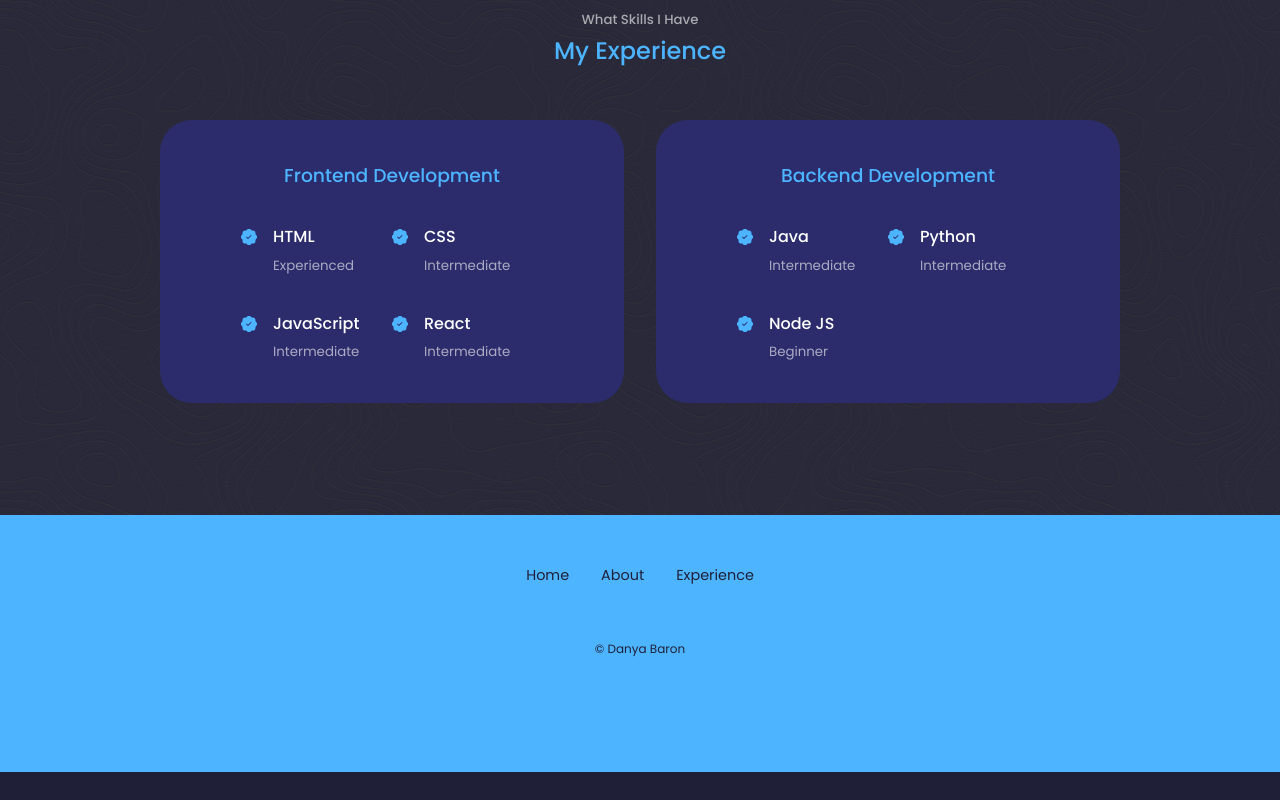
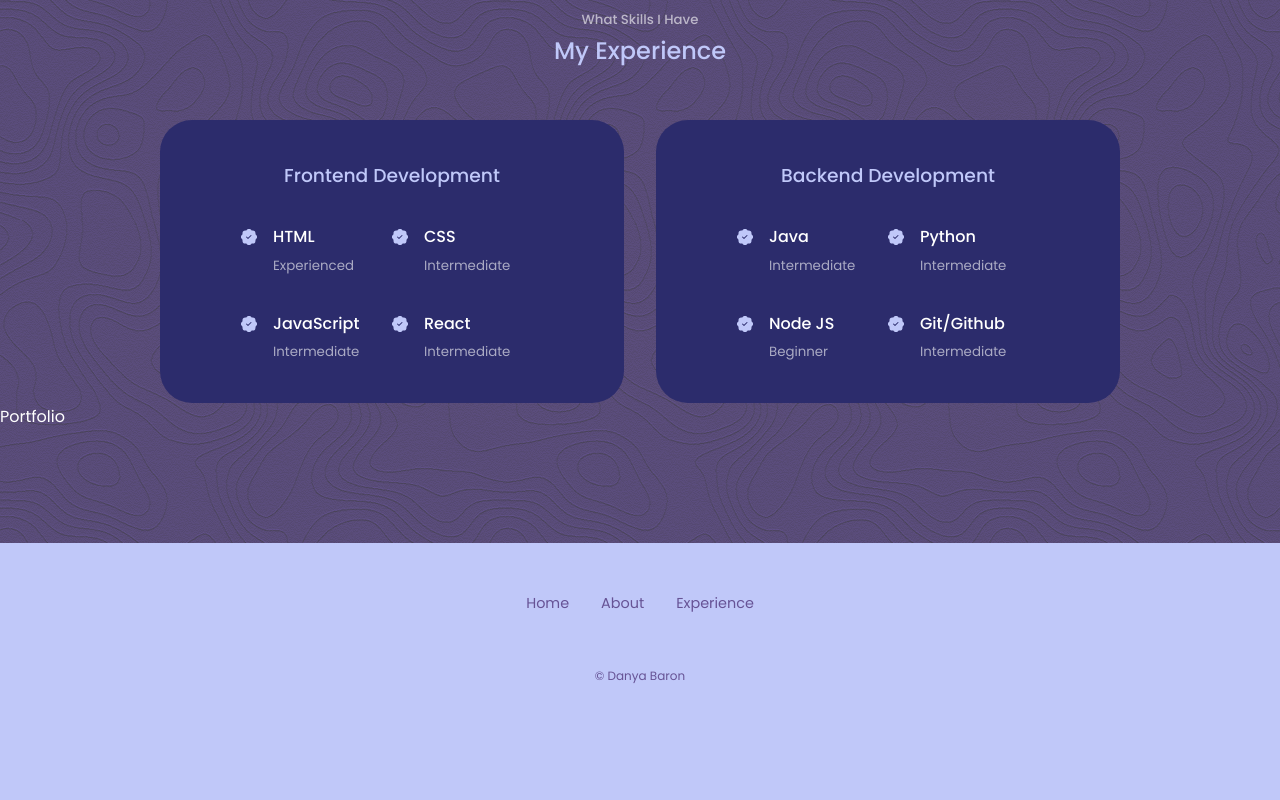
Before and after one commit to danyabaron/danyabaron.github.io, a React (Create React App) app: page / in a window 1280 px wide. Shown: the part 1277-2077 px from the top of the page. Before the commit the page ends 2049 px from the top, so only its background shows below. Built offline with nearby package versions, Linux system fonts and the light colour scheme.

Commit message:
changed readme

```diff
--- a/src/App.jsx
+++ b/src/App.jsx
@@ -3,6 +3,8 @@ import Header from './components/header/Header'
 import Nav from './components/nav/Nav'
 import About from './components/about/About'
 import Experience from  './components/experience/Experience'
+import Portfolio from  './components/portfolio/Portfolio'
+
 // import Zoom from 'react-reveal/Zoom'
 
 import Footer from './components/footer/Footer'
@@ -14,7 +16,7 @@ const App = () => {
             <Nav />
             <About />
             <Experience />
-
+            <Portfolio/>
             <Footer />
 
 
--- a/src/components/experience/Experience.jsx
+++ b/src/components/experience/Experience.jsx
@@ -81,6 +81,13 @@ const Experience = () => {
                                 <small className="text-light">Beginner</small>
                             </div>
                         </article>
+                        <article className="experience_details">
+                            <BsPatchCheckFill className="experience_details-icon"/>
+                            <div>
+                                <h4>Git/Github</h4>
+                                <small className="text-light">Intermediate</small>
+                            </div>
+                        </article>
                     </div>
                 </div>
 
--- /dev/null
+++ b/src/components/portfolio/Portfolio.jsx
@@ -0,0 +1,11 @@
+import React from 'react'
+
+const Portfolio = () => {
+    return (
+        <div>
+            Portfolio
+        </div>
+    )
+}
+
+export default Portfolio
--- a/src/index.css
+++ b/src/index.css
@@ -15,10 +15,10 @@
 
 /* defining css variables to use throughout styling for primary colors in the site* for background*/
 :root {
-    --color-bg: #1f1f38;
+    --color-bg: #665395;
     --color-bg-variant: #2c2c6c;
-    --color-primary: #4db5ff;
-    --color-primary-variant: rgba(77, 181, 255, 0.4);
+    --color-primary: #C0C8F9;
+    --color-primary-variant: #2c2c6c;
     --color-white: #fff;
     --color-light: rgba(255, 255, 255, 0.6);
 
@@ -58,6 +58,7 @@ body {
 
 h1, h2, h3, h4, h5 {
     font-weight: 500;
+    /* -webkit-text-stroke: 1px black; */
 }
 
 h1 {
```
Also changed, not shown: src/components/portfolio/portfolio.css (added), 1 other file (tests, documents, lock files or other folders).
